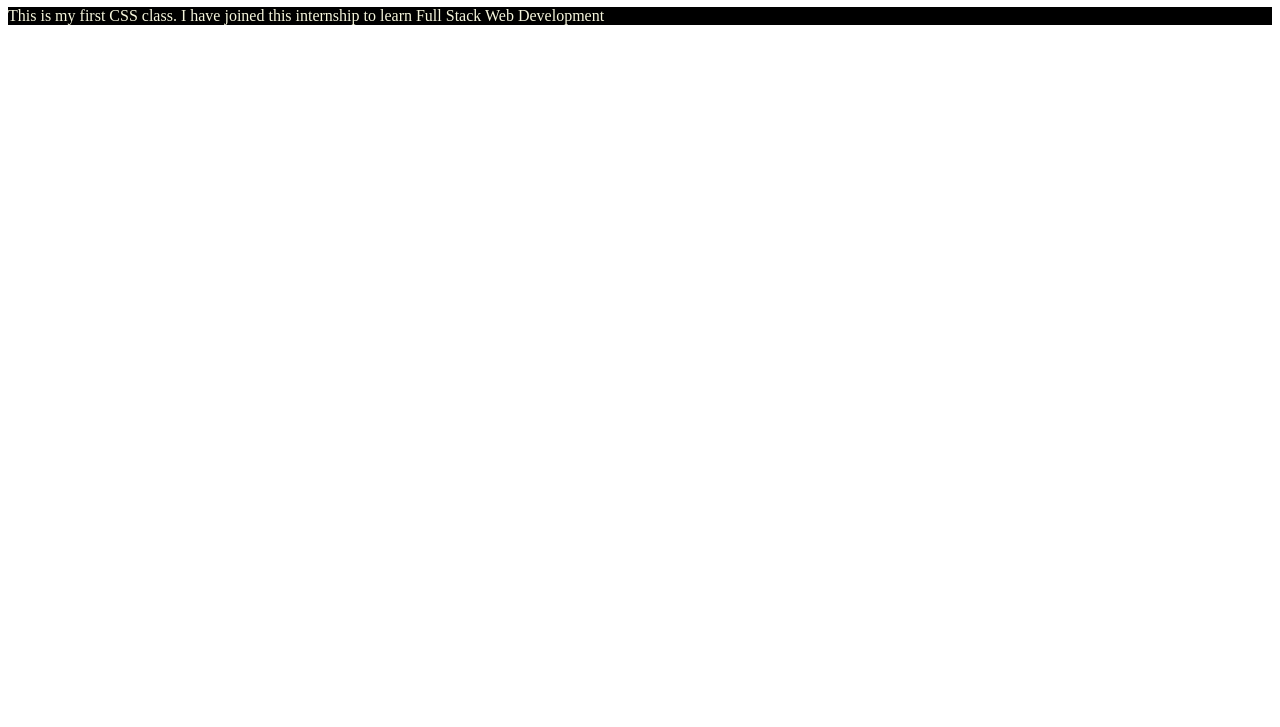
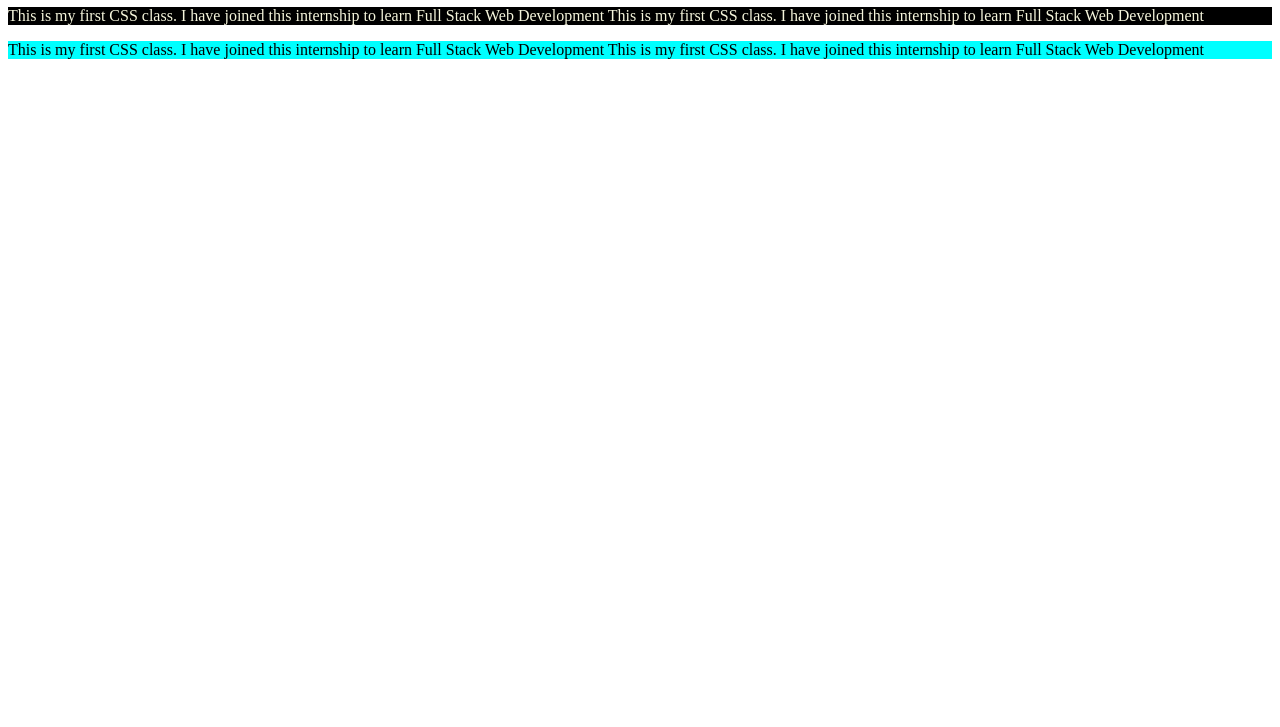
Before and after one commit to vivekvalagadde/FSWD, a plain HTML site: page index.html in a window 1280 px wide. Shown: the part 73-800 px from the top of the page. Drawn offline with Linux system fonts and the light colour scheme.

Commit message:
Added Styling

```diff
--- a/index.html
+++ b/index.html
@@ -18,6 +18,13 @@
     </h1>
     <p style="color: beige;background-color: black;">
         This is my first CSS class. I have joined this internship to learn Full Stack Web Development
+        This is my first CSS class. I have joined this internship to learn Full Stack Web Development
     </p>
+
+    <p style="background-color: aqua;">
+        This is my first CSS class. I have joined this internship to learn Full Stack Web Development
+        This is my first CSS class. I have joined this internship to learn Full Stack Web Development
+    </p>
+
 </body>
 </html>
```
